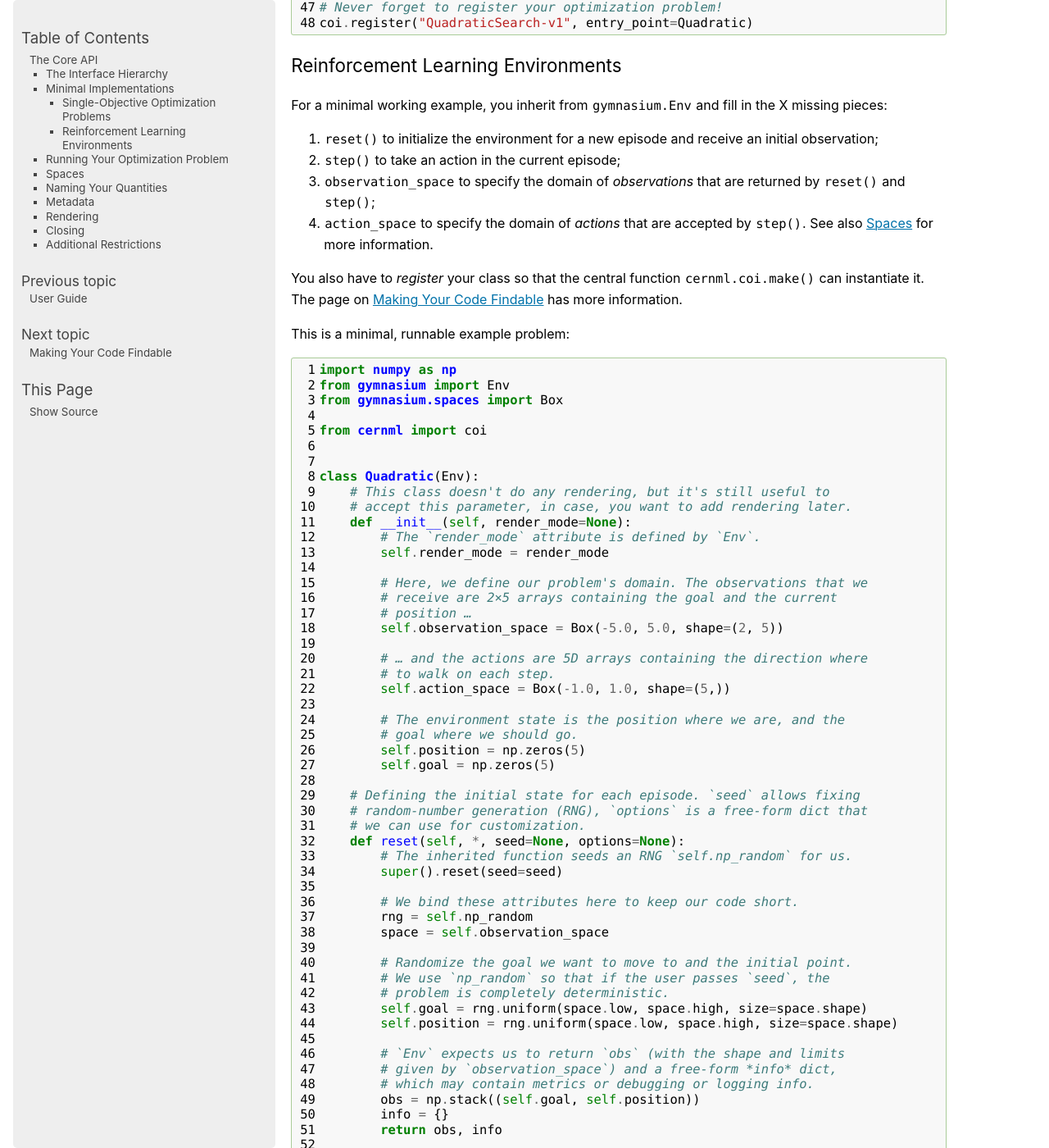
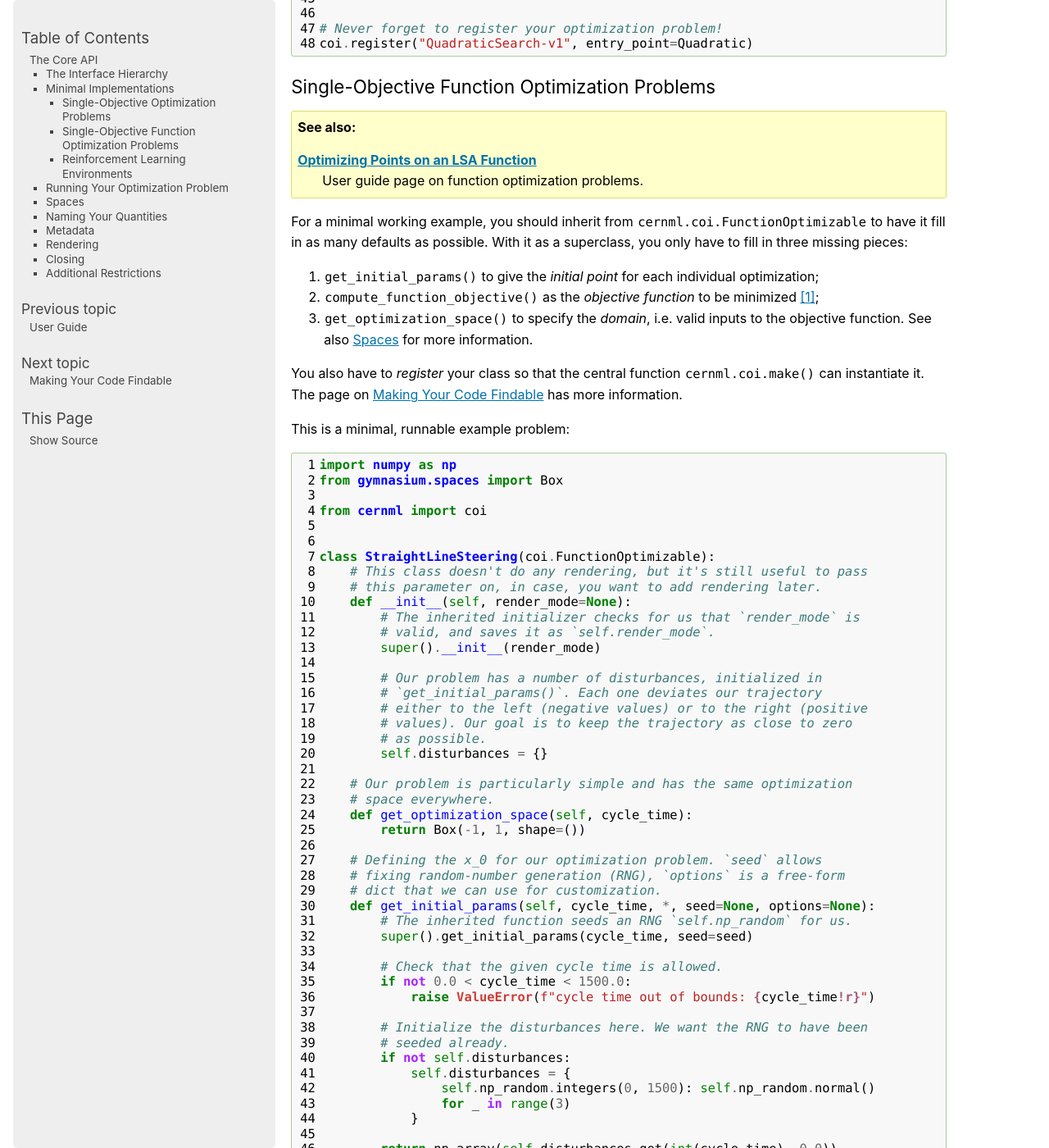
Before and after one commit to geoff-project/coi, a Sphinx documentation site: the page built from docs/guide/core.rst, in a window 1280 px wide and 1400 px high, scrolled down 2745 px. Shown: the whole window at 82% size. Built offline with Sphinx 7.4.7, drawn with Linux system fonts in a browser that asks for light colours; the version number could not be read and is left out; some of the changed text lies outside the part shown.

Commit message:
Add minimal FunctionOptimizable implementation.

```diff
--- a/docs/guide/core.rst
+++ b/docs/guide/core.rst
@@ -137,6 +137,36 @@ more information.
 This is a minimal, runnable example problem:
 
 .. literalinclude:: minimal_sopt_class.py
+    :lines: 9-
+    :linenos:
+
+Single-Objective Function Optimization Problems
+^^^^^^^^^^^^^^^^^^^^^^^^^^^^^^^^^^^^^^^^^^^^^^^
+
+.. seealso::
+    :doc:`funcopt`
+        User guide page on function optimization problems.
+
+For a minimal working example, you should inherit from
+`cernml.coi.FunctionOptimizable` to have it fill in as many defaults as
+possible. With it as a superclass, you only have to fill in three missing
+pieces:
+
+1. `~FunctionOptimizable.get_initial_params()` to give the *initial point* for
+   each individual optimization;
+2. `~FunctionOptimizable.compute_function_objective()` as the *objective function*
+   to be minimized [#min]_;
+3. `~FunctionOptimizable.get_optimization_space()` to specify the *domain*,
+   i.e. valid inputs to the objective function. See also
+   :ref:`guide/core:spaces` for more information.
+
+You also have to *register* your class so that the central function
+`cernml.coi.make()` can instantiate it. The page on :doc:`registration` has
+more information.
+
+This is a minimal, runnable example problem:
+
+.. literalinclude:: minimal_fopt_class.py
     :lines: 9-
     :linenos:
 
--- /dev/null
+++ b/docs/guide/minimal_fopt_class.py
@@ -0,0 +1,83 @@
+# SPDX-FileCopyrightText: 2020-2024 CERN
+# SPDX-FileCopyrightText: 2023-2024 GSI Helmholtzzentrum für Schwerionenforschung
+# SPDX-FileNotice: All rights not expressly granted are reserved.
+#
+# SPDX-License-Identifier: GPL-3.0-or-later OR EUPL-1.2+
+
+"""Minimal example of FunctionOptimizable, used by :doc:`/guide/core`."""
+
+import numpy as np
+from gymnasium.spaces import Box
+
+from cernml import coi
+
+
+class StraightLineSteering(coi.FunctionOptimizable):
+    # This class doesn't do any rendering, but it's still useful to pass
+    # this parameter on, in case, you want to add rendering later.
+    def __init__(self, render_mode=None):
+        # The inherited initializer checks for us that `render_mode` is
+        # valid, and saves it as `self.render_mode`.
+        super().__init__(render_mode)
+
+        # Our problem has a number of disturbances, initialized in
+        # `get_initial_params()`. Each one deviates our trajectory
+        # either to the left (negative values) or to the right (positive
+        # values). Our goal is to keep the trajectory as close to zero
+        # as possible.
+        self.disturbances = {}
+
+    # Our problem is particularly simple and has the same optimization
+    # space everywhere.
+    def get_optimization_space(self, cycle_time):
+        return Box(-1, 1, shape=())
+
+    # Defining the x_0 for our optimization problem. `seed` allows
+    # fixing random-number generation (RNG), `options` is a free-form
+    # dict that we can use for customization.
+    def get_initial_params(self, cycle_time, *, seed=None, options=None):
+        # The inherited function seeds an RNG `self.np_random` for us.
+        super().get_initial_params(cycle_time, seed=seed)
+
+        # Check that the given cycle time is allowed.
+        if not 0.0 < cycle_time < 1500.0:
+            raise ValueError(f"cycle time out of bounds: {cycle_time!r}")
+
+        # Initialize the disturbances here. We want the RNG to have been
+        # seeded already.
+        if not self.disturbances:
+            self.disturbances = {
+                self.np_random.integers(0, 1500): self.np_random.normal()
+                for _ in range(3)
+            }
+
+        return np.array(self.disturbances.get(int(cycle_time), 0.0))
+
+    # Our objective function is the integrated deviation from the ideal
+    # trajectory. Because each segment is a straight line, we simply
+    # calculate according to the trapezoidal rule.
+    def compute_function_objective(self, cycle_time, params):
+        # Apply the given parameters.
+        self.disturbances[int(cycle_time)] = float(params.item())
+        # Calculate the loss function by iterating over all disturbances
+        # in order.
+        integral = 0.0
+        prev_time = 0.0
+        prev_pos = 0.0
+        trajectory = 0.0
+        for time, disturbance in sorted(self.disturbances.items()):
+            pos = trajectory * (time - prev_time)
+            integral += 0.5 * (pos + prev_pos) * (time - prev_time)
+            trajectory += disturbance
+            prev_time = time
+            prev_pos = pos
+        time = 1500
+        pos = trajectory * (time - prev_time)
+        integral += 0.5 * (pos + prev_pos) * (time - prev_time)
+        # Cost function is the square because negative deviations are
+        # just as bad as positive ones.
+        return integral**2
+
+
+# Never forget to register your optimization problem!
+coi.register("StraightLineSteering-v1", entry_point=StraightLineSteering)
```
